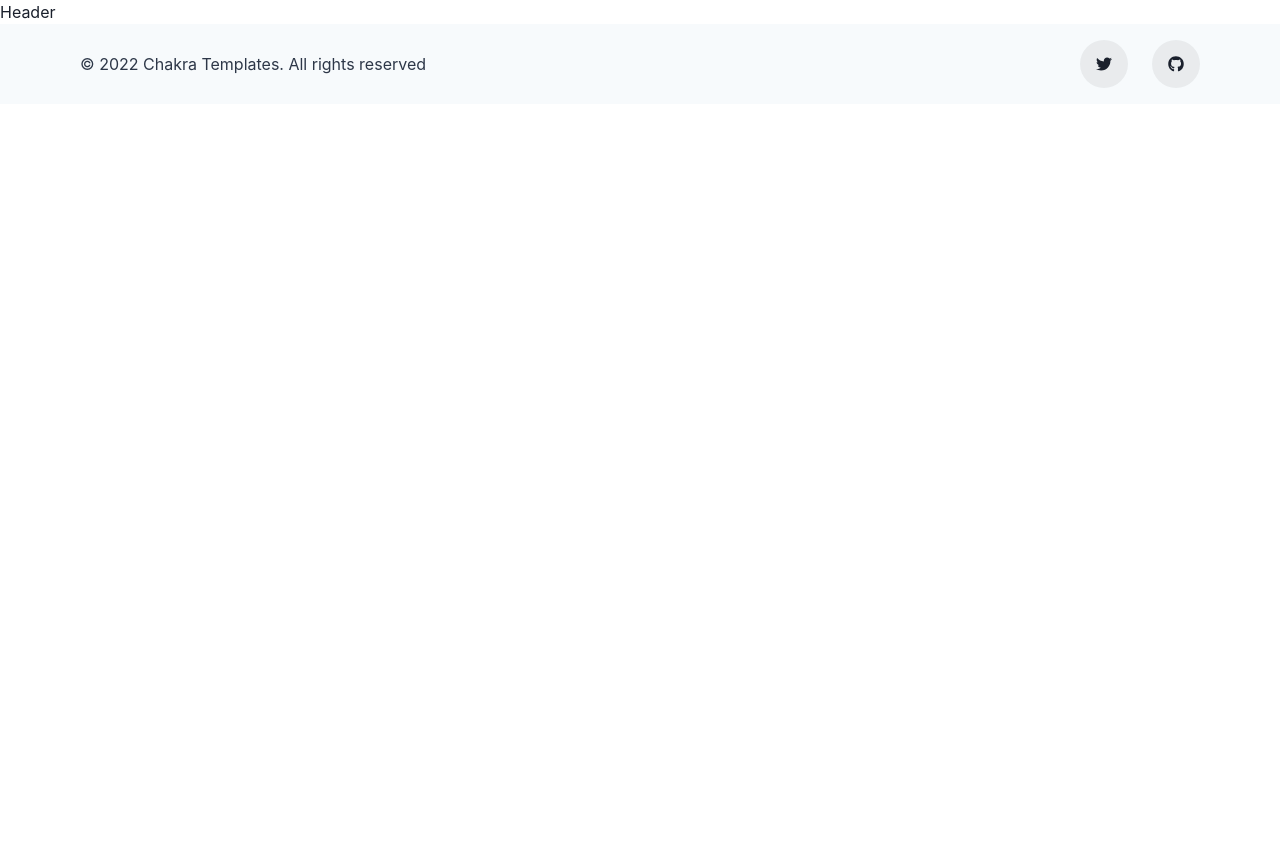
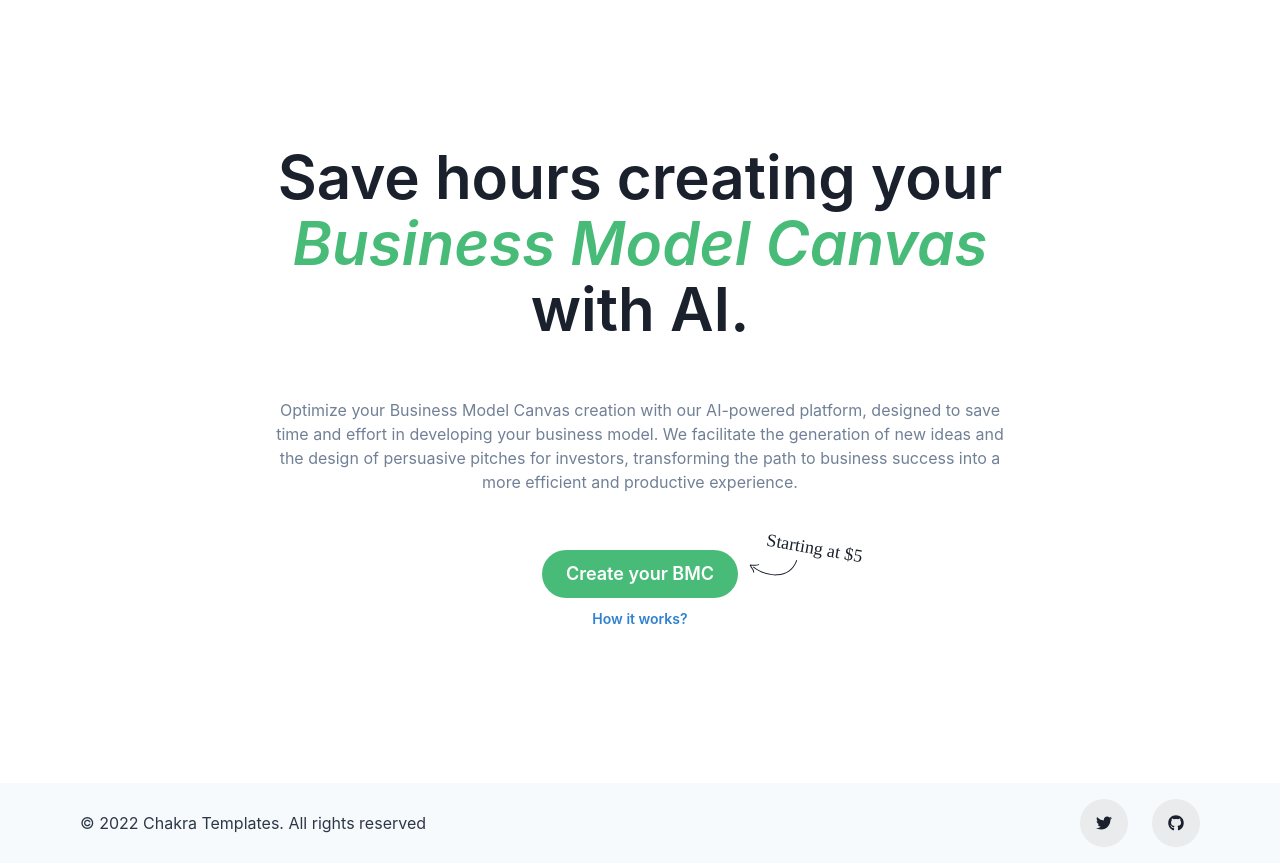
Before and after one commit to angelgonzalezev/ideaai-web, a React (Create React App) app: page / in a window 1280 px wide. Before the commit the page ends 800 px from the top, so only its background shows below. Built offline with nearby package versions, Linux system fonts and the light colour scheme; no server answers.

Commit message:
Create HeroComponent

```diff
--- a/src/components/HeroComponent.js
+++ b/src/components/HeroComponent.js
@@ -1,5 +1,119 @@
+'use client';
+
+import {
+	Box,
+	Heading,
+	Container,
+	Text,
+	Button,
+	Stack,
+	Icon,
+	useColorModeValue,
+	createIcon,
+} from '@chakra-ui/react';
+
 const HeroComponent = () => {
-	return <div>Header</div>;
+	return (
+		<>
+			<Container maxW={'3xl'}>
+				<Stack
+					as={Box}
+					textAlign={'center'}
+					spacing={{ base: 8, md: 14 }}
+					py={{ base: 20, md: 36 }}
+				>
+					<Heading
+						fontWeight={600}
+						fontSize={{ base: '2xl', sm: '4xl', md: '6xl' }}
+						lineHeight={'110%'}
+					>
+						Save hours creating your <br />
+						<Box>
+							<Text
+								as={'span'}
+								fontStyle={'italic'}
+								color={'green.400'}
+							>
+								Business Model Canvas
+							</Text>
+							<Text> with AI.</Text>
+						</Box>
+					</Heading>
+					<Text color={'gray.500'}>
+						Optimize your Business Model Canvas creation with our
+						AI-powered platform, designed to save time and effort in
+						developing your business model. We facilitate the
+						generation of new ideas and the design of persuasive
+						pitches for investors, transforming the path to business
+						success into a more efficient and productive experience.
+					</Text>
+					<Stack
+						direction={'column'}
+						spacing={3}
+						align={'center'}
+						alignSelf={'center'}
+						position={'relative'}
+					>
+						<Button
+							colorScheme={'green'}
+							bg={'green.400'}
+							rounded={'full'}
+							px={6}
+							_hover={{
+								bg: 'green.500',
+							}}
+							size={'lg'}
+						>
+							Create your BMC
+						</Button>
+						<Button
+							variant={'link'}
+							colorScheme={'blue'}
+							size={'sm'}
+						>
+							How it works?
+						</Button>
+						<Box>
+							<Icon
+								as={Arrow}
+								color={useColorModeValue(
+									'gray.800',
+									'gray.300',
+								)}
+								w={71}
+								position={'absolute'}
+								right={-71}
+								top={'10px'}
+							/>
+							<Text
+								fontSize={'lg'}
+								fontFamily={'Caveat'}
+								position={'absolute'}
+								right={'-125px'}
+								top={'-15px'}
+								transform={'rotate(10deg)'}
+							>
+								Starting at $5
+							</Text>
+						</Box>
+					</Stack>
+				</Stack>
+			</Container>
+		</>
+	);
 };
 
+const Arrow = createIcon({
+	displayName: 'Arrow',
+	viewBox: '0 0 72 24',
+	path: (
+		<path
+			fillRule='evenodd'
+			clipRule='evenodd'
+			d='M0.600904 7.08166C0.764293 6.8879 1.01492 6.79004 1.26654 6.82177C2.83216 7.01918 5.20326 7.24581 7.54543 7.23964C9.92491 7.23338 12.1351 6.98464 13.4704 6.32142C13.84 6.13785 14.2885 6.28805 14.4722 6.65692C14.6559 7.02578 14.5052 7.47362 14.1356 7.6572C12.4625 8.48822 9.94063 8.72541 7.54852 8.7317C5.67514 8.73663 3.79547 8.5985 2.29921 8.44247C2.80955 9.59638 3.50943 10.6396 4.24665 11.7384C4.39435 11.9585 4.54354 12.1809 4.69301 12.4068C5.79543 14.0733 6.88128 15.8995 7.1179 18.2636C7.15893 18.6735 6.85928 19.0393 6.4486 19.0805C6.03792 19.1217 5.67174 18.8227 5.6307 18.4128C5.43271 16.4346 4.52957 14.868 3.4457 13.2296C3.3058 13.0181 3.16221 12.8046 3.01684 12.5885C2.05899 11.1646 1.02372 9.62564 0.457909 7.78069C0.383671 7.53862 0.437515 7.27541 0.600904 7.08166ZM5.52039 10.2248C5.77662 9.90161 6.24663 9.84687 6.57018 10.1025C16.4834 17.9344 29.9158 22.4064 42.0781 21.4773C54.1988 20.5514 65.0339 14.2748 69.9746 0.584299C70.1145 0.196597 70.5427 -0.0046455 70.931 0.134813C71.3193 0.274276 71.5206 0.70162 71.3807 1.08932C66.2105 15.4159 54.8056 22.0014 42.1913 22.965C29.6185 23.9254 15.8207 19.3142 5.64226 11.2727C5.31871 11.0171 5.26415 10.5479 5.52039 10.2248Z'
+			fill='currentColor'
+		/>
+	),
+});
+
 export default HeroComponent;
```
